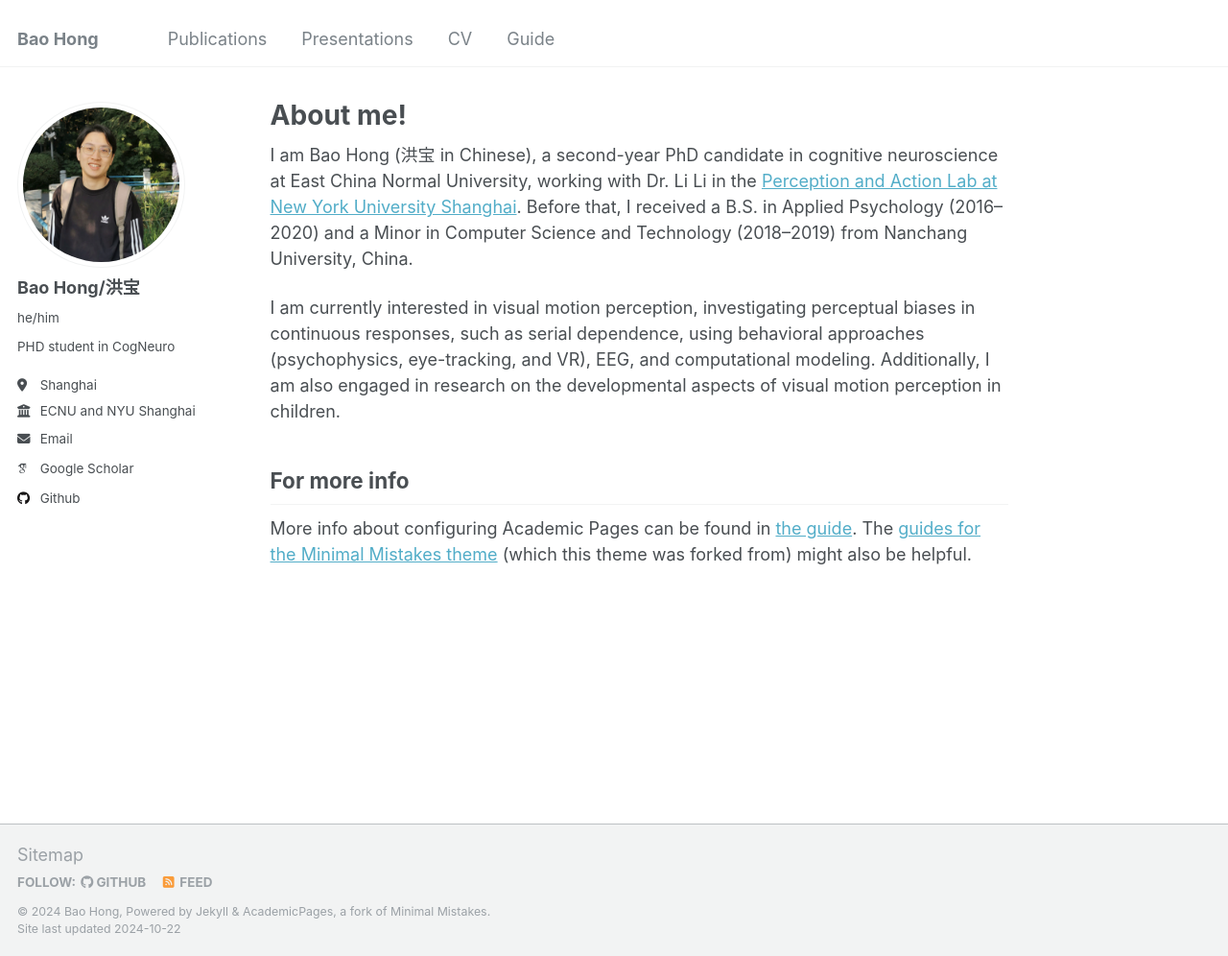
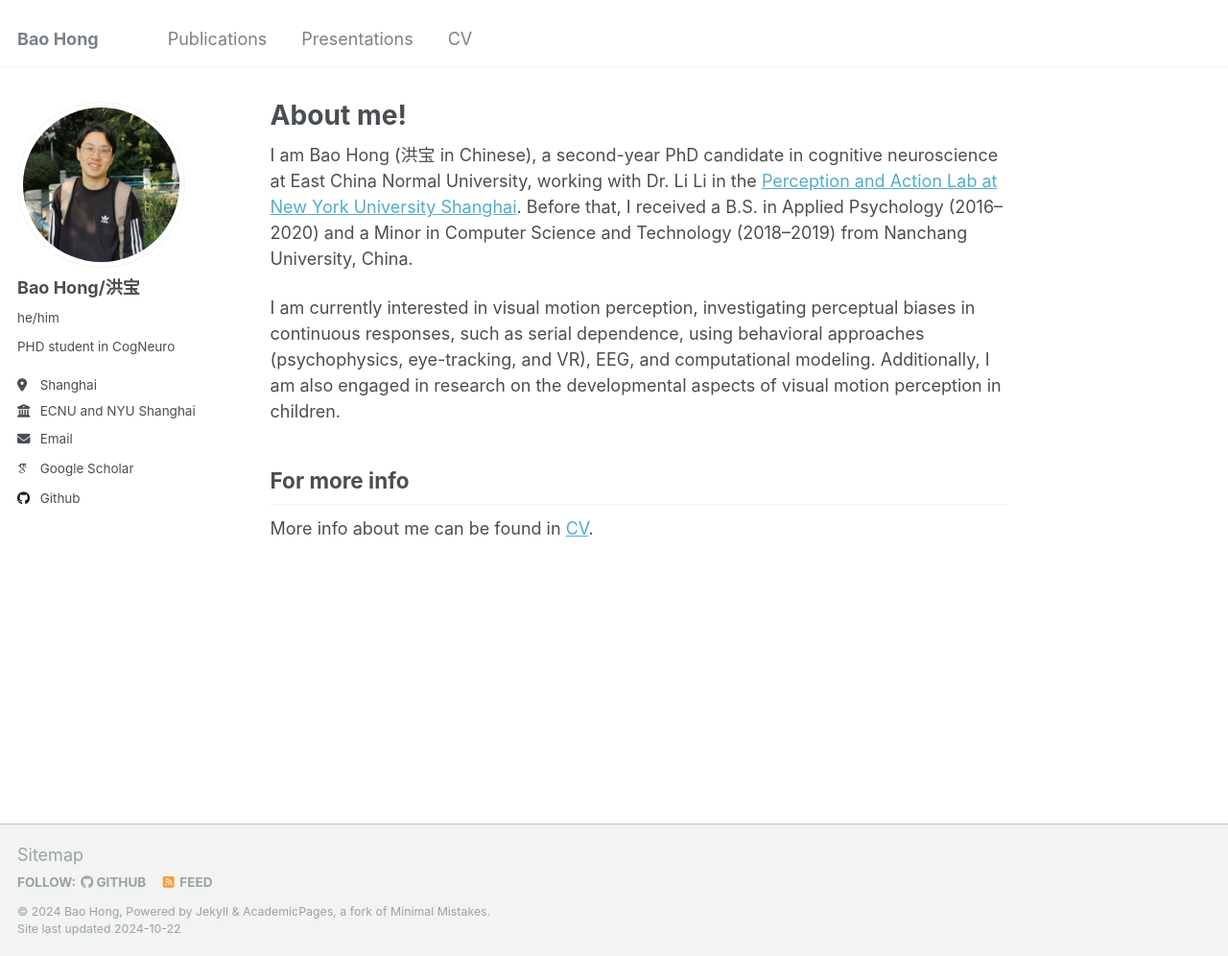
Before and after one commit to Bao-Hong/Bao-Hong.github.io, a Jekyll site: the page built from _pages/about.md, in a window 1280 px wide and 996 px high. Shown: the whole window at 96% size. Built offline with Jekyll 4.4.1, drawn with Linux system fonts in a browser that asks for light colours; some web fonts are replaced.

Commit message:
Initial committest

```diff
--- a/_data/navigation.yml
+++ b/_data/navigation.yml
@@ -13,6 +13,3 @@ main:
 
   - title: "CV"
     url: 'http://baohong-paul.github.io/files/HongBao-CV-202406.pdf'
-
-  - title: "Guide"
-    url: /markdown/
--- a/_pages/about.md
+++ b/_pages/about.md
@@ -13,4 +13,4 @@ I am currently interested in visual motion perception, investigating perceptual
 
 For more info
 ------
-More info about configuring Academic Pages can be found in [the guide](https://academicpages.github.io/markdown/). The [guides for the Minimal Mistakes theme](https://mmistakes.github.io/minimal-mistakes/docs/configuration/) (which this theme was forked from) might also be helpful.
+More info about me can be found in [CV](http://baohong-paul.github.io/files/HongBao-CV-202406.pdf).
```
